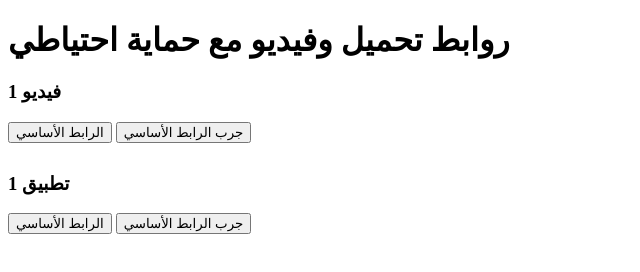
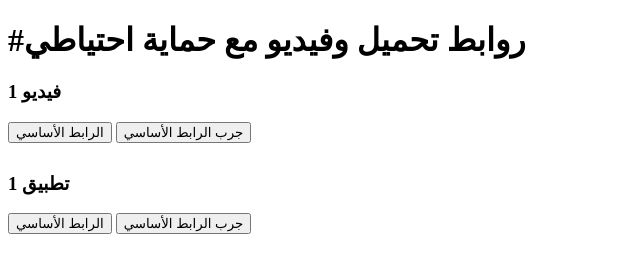
Before and after one commit to ABSteamo/redirect, a plain HTML site: page index.html in a window 1280 px wide. Shown: the whole page, without its empty margins (0-640 px from the left). Drawn offline with Linux system fonts and the light colour scheme.

Commit message:
Update index.html

```diff
--- a/index.html
+++ b/index.html
@@ -9,7 +9,7 @@
   </style>
 </head>
 <body>
-  <h1>روابط تحميل وفيديو مع حماية احتياطي</h1>
+  <h1>#روابط تحميل وفيديو مع حماية احتياطي</h1>
   <div id="links"></div>
   <script>
     // الروابط هنا!
```
